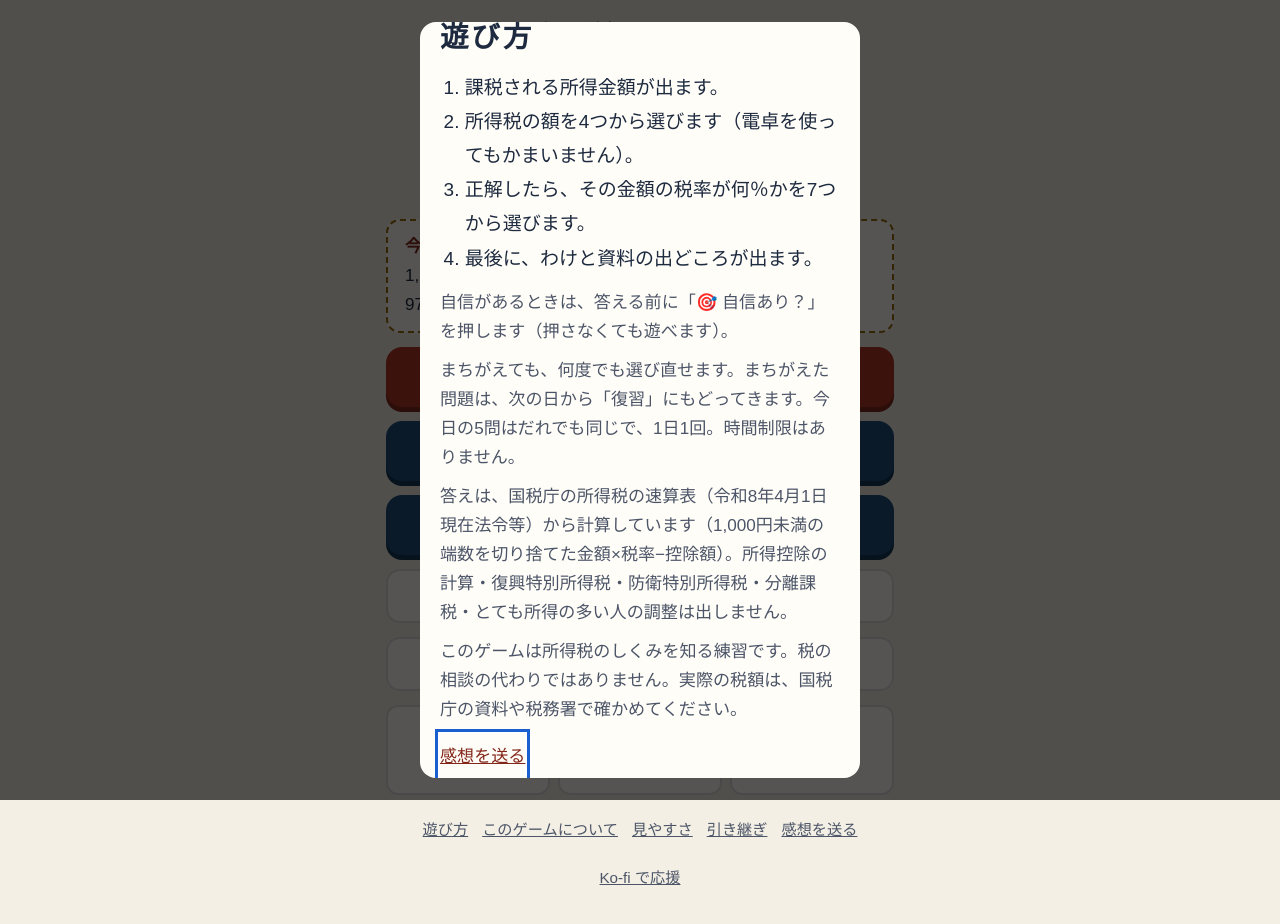
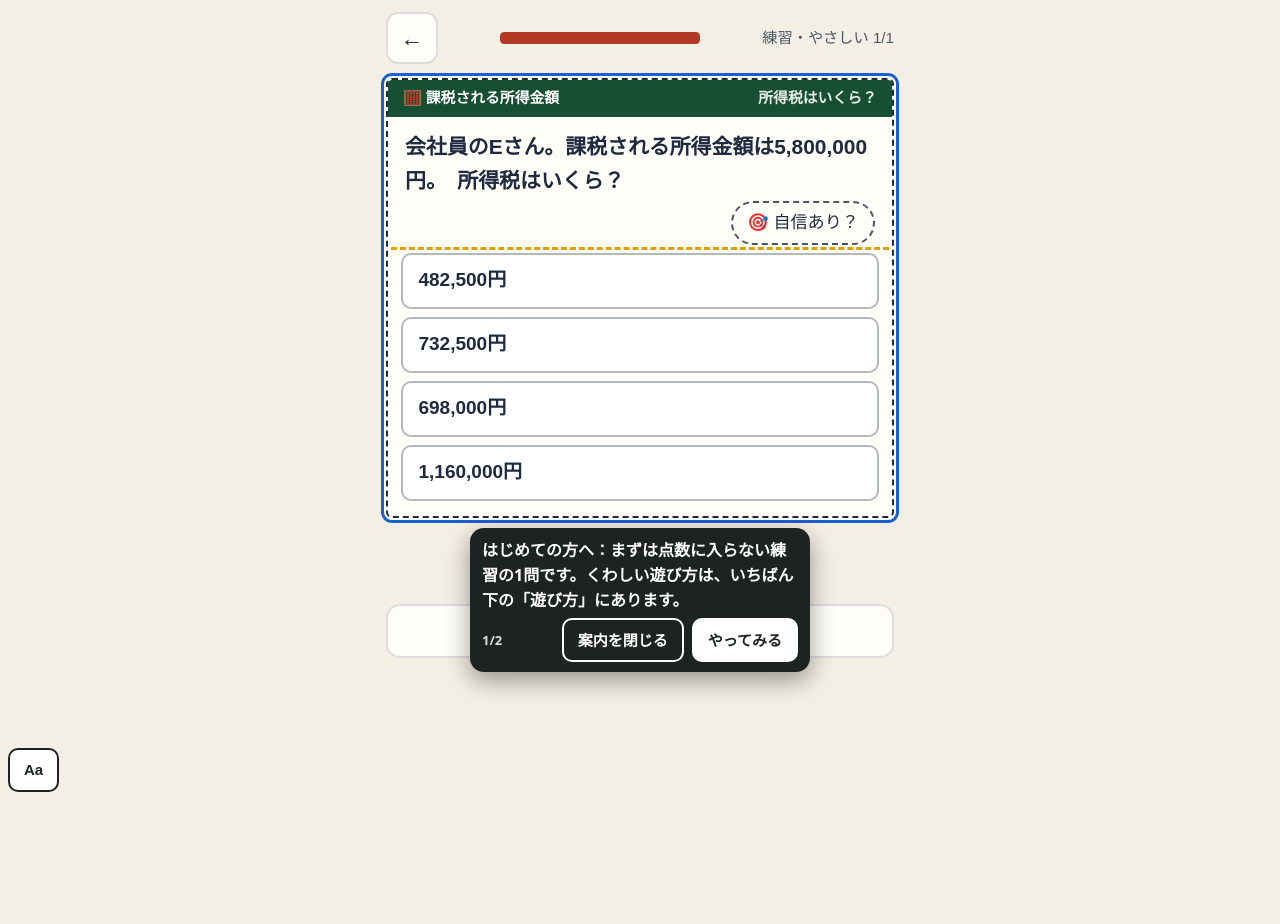
Before and after one commit to satou-aaaaa/shotokuzei-ikura, a plain HTML site: page index.html in a window 1280 px wide. After the commit the page ends 800 px from the top, so only its background shows below. Drawn offline with Linux system fonts and the light colour scheme; a web font is replaced by a local one.

Commit message:
ひな形の共通部品を写す（shared-workflows 67f7985） (#5)
Co-authored-by: template-sync <41898283+github-actions[bot]@users.noreply.github.com>

```diff
--- a/index.html
+++ b/index.html
@@ -346,7 +346,8 @@ html.a11y-say body{padding-bottom:calc(64px + env(safe-area-inset-bottom,0px))!i
 //      （incidents/2026-11-21-hand-copied-helpers-drift.md）。
 //      あわせて、はじめて遊ぶ人への案内（吹き出し Core.coach）を足した。長い「遊び方」の窓の代わりに、練習の1問を遊びながら
 //      その場で一言ずつ教える（NN/g「Mobile Instructional Overlays」・Andersen ほか CHI 2012「The Impact of Tutorials on Games of Varying Complexity」）。
-//   3: 2026-11-22 吹き出しを出しているあいだ 0.4 秒ごとに場所を測り直す（古い場所に残って押す所を隠すことがあった）。ボタンの字を「案内を閉じる」に
+//   3: 2026-11-22 吹き出しを出しているあいだ 0.4 秒ごとに場所を測り直す（古い場所に残って押す所を隠すことがあった）。ボタンの字を「案内を閉じる」に。
+//      段の wait（その所が出るまで待つ）を足した。全ゲームの「はじめての練習」を sync-template の migrateFirstPlay が足すため
 //   2: 2026-11-22 感想フォームのゲーム名を、渡さなければ題（<title>）から入れる。sync-template が全ゲームを game-core に切り替える（migrateCore）ため
 // 決まり: 外へ通信しない。ゲームの関数の名前（toast・buzz など）は上書きしない（Core.toast などで呼ぶ）。
 (function () {
@@ -432,6 +433,7 @@ html.a11y-say body{padding-bottom:calc(64px + env(safe-area-inset-bottom,0px))!i
   //   sel   …… 吹き出しを付ける所。まだ画面に無いあいだは待つ（ゲームが画面を作り直しても付け直す）
   //   until …… その所が画面に出たら次へ進む（答えた・正解した など）。無ければ sel を押したら次へ
   //   button …… 押すと次へ進むボタンの字（読むだけの吹き出し）
+  //   wait  …… その所が画面に出るまで、この吹き出しは出さずに待つ（答えたあとにだけ「次へ」を指す など）
   //   pos   …… "below"（既定）か "above"。その側に場所が無ければ、ページを少し動かして場所を空ける（読む所を隠さないため）
   // 吹き出しは押す所を隠さない（上か下の空いたほうに出す）。「案内を閉じる」と Esc でいつでもやめられる。
   const coach = (() => {
@@ -466,7 +468,7 @@ html.a11y-say body{padding-bottom:calc(64px + env(safe-area-inset-bottom,0px))!i
       while (steps && i < steps.length && steps[i].until && find(steps[i].until)) i++;
       if (!steps) return;
       if (i >= steps.length) return stop(true);
-      const st = steps[i], el = find(st.sel);
+      const st = steps[i], el = st.wait && !find(st.wait) ? null : find(st.sel);
       if (!el) { box.hidden = true; mark(null); return; }
       box.hidden = false; mark(el);
       const fresh = shown !== i;
@@ -946,7 +948,7 @@ function home() {
   $("go-cal").onclick = () => cal();
   $("go-ach").onclick = achView;
   bindFooter();
-  if (!s.tut) openHow();
+  if (!s.tut) firstPlay();
 }
 function practiceMenu() {
   app.innerHTML = `<header><button class="icon" id="back" aria-label="もどる">←</button><h1>練習<small>今日の記録には入りません（税の手帳には載ります）</small></h1></header>
@@ -957,6 +959,27 @@ function practiceMenu() {
   document.querySelectorAll(".lv button").forEach((b) => (b.onclick = () => startRun("p", +b.dataset.t)));
   bindFooter(); toTop();
 }
+// first-play:begin（shared-workflows の scripts/sync-template.mjs が足した。直すときはひな形を直す）
+// はじめての人：長い「遊び方」の窓を出さず、点数に入らない練習の1問を遊びながら、吹き出しで一言ずつ教える（game-core の Core.coach）。
+// 「見た」は始めたその場で残す（途中でやめても、次からはふつうに始まる。くわしい遊び方はいつでもいちばん下の「遊び方」から）
+const FIRST_STEPS = [
+  { sel: "#choices", button: "やってみる", text: "はじめての方へ：まずは点数に入らない練習の1問です。くわしい遊び方は、いちばん下の「遊び方」にあります。" },
+  { sel: "#next", wait: ".verdict", text: "できました。わけを読んだら、ここを押して進みます。" },
+];
+function firstPlay() {
+  save((s) => { s.tut = true; });
+  // 練習の入り口を開いて、いちばん上（いちばんやさしい）を押す。無ければ前の形（遊び方の窓）にもどす
+  practiceMenu();
+  const b = document.querySelector(".lv button");
+  if (!window.Core || !Core.coach || !b) { home(); return openHow(); }
+  b.click();
+  // 練習は1問だけにする（数を減らしてから描き直す）
+  save((s) => { const r = s.runs && s.runs.p; if (r && Array.isArray(r.list)) r.list = r.list.slice(0, 1); });
+  play();
+  // 案内を閉じた（Esc も）ら、1問の練習の途中経過を残さずにホームへ（ふだんの練習の「続きから」を出さない）
+  Core.coach.start(FIRST_STEPS, { home, onEnd: (done) => { if (done === false) { save((s) => { const r = s.runs && s.runs.p; if (r && !(r.res || []).length) delete s.runs.p; }); home(); } } });
+}
+// first-play:end
 function startRun(mode, opt) {
   const k = todayKey(); let ng = false;
   save((s) => {
```
Also changed, not shown: qa/run.mjs (+6 -5 lines).
